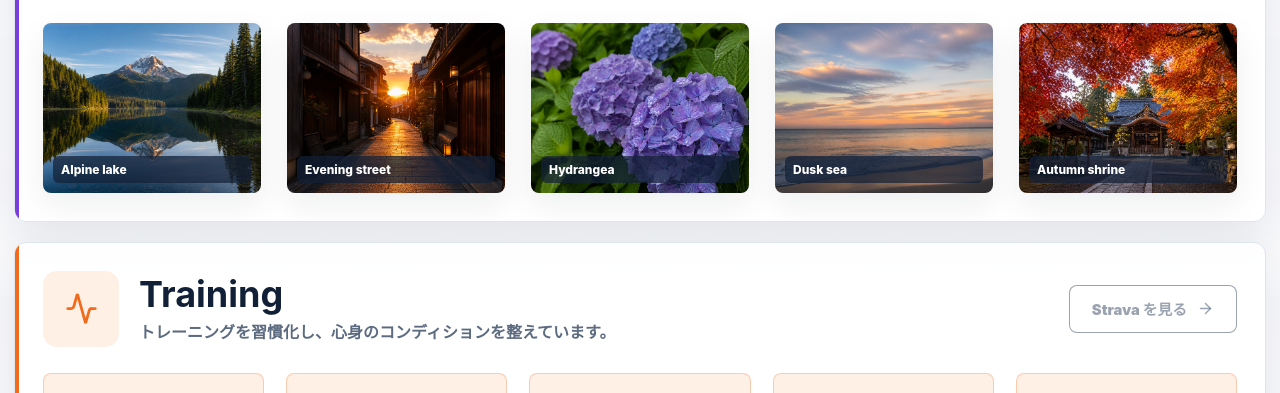
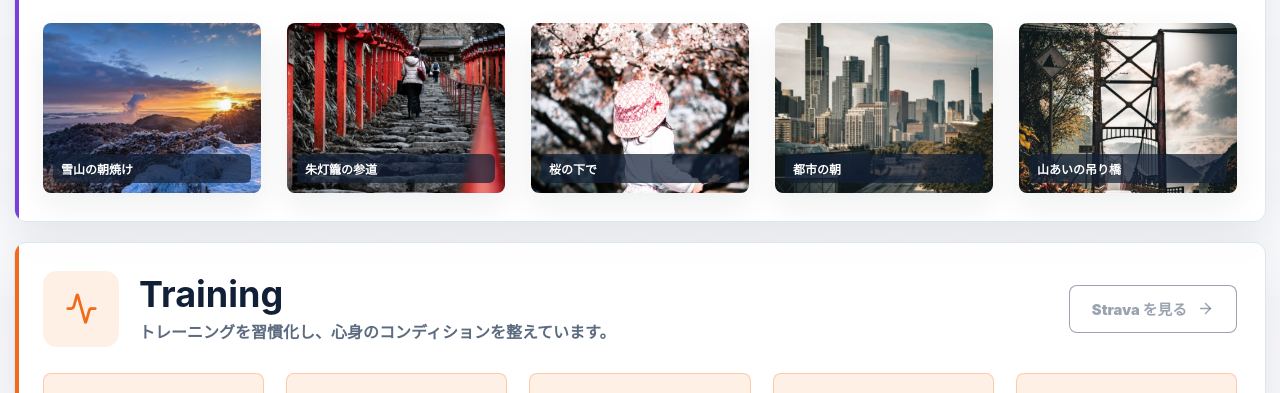
Before and after one commit to TatsuyaKakamu/my_portfolio, an Astro site: page / in a window 1280 px wide. Shown: the part 2125-2518 px from the top of the page. Built offline with nearby package versions, Linux system fonts and the light colour scheme; Astro itself is replaced by a stand-in of ours.

Commit message:
Enable Instagram and replace photography images

```diff
--- a/src/data/portfolio.ts
+++ b/src/data/portfolio.ts
@@ -113,7 +113,7 @@ export const externalLinks: ExternalLink[] = [
     icon: "tuv",
     status: "ready"
   },
-  { label: "Instagram", url: "", icon: "instagram", status: "coming-soon" },
+  { label: "Instagram", url: "https://www.instagram.com/t_kakamu_/", icon: "instagram", status: "ready" },
   { label: "Strava", url: "", icon: "strava", status: "coming-soon" }
 ];
 
@@ -160,39 +160,39 @@ export const certification: Certification = {
 
 export const photos: PhotoItem[] = [
   {
-    image: "/images/generated/photo-lake.jpg",
-    alt: "雪山が湖面に映る静かな山岳湖",
-    caption: "Alpine lake",
+    image: "/images/photos/snowy-sunrise.jpg",
+    alt: "雪の積もった山道から朝焼けと海を望む風景",
+    caption: "雪山の朝焼け",
     postUrl: "",
-    lastFetchedAt: "2026-04-24T00:00:00+09:00"
+    lastFetchedAt: "2026-04-26T00:00:00+09:00"
   },
   {
-    image: "/images/generated/photo-street.jpg",
-    alt: "夕日の差し込む古い街並みの路地",
-    caption: "Evening street",
+    image: "/images/photos/red-lantern-steps.jpg",
+    alt: "赤い灯籠が並ぶ石段の参道を歩く人たち",
+    caption: "朱灯籠の参道",
     postUrl: "",
-    lastFetchedAt: "2026-04-24T00:00:00+09:00"
+    lastFetchedAt: "2026-04-26T00:00:00+09:00"
   },
   {
-    image: "/images/generated/photo-hydrangea.jpg",
-    alt: "雨上がりの紫陽花",
-    caption: "Hydrangea",
+    image: "/images/photos/cherry-blossoms.jpg",
+    alt: "桜の花の下で帽子をかぶった子どもが立つ春の風景",
+    caption: "桜の下で",
     postUrl: "",
-    lastFetchedAt: "2026-04-24T00:00:00+09:00"
+    lastFetchedAt: "2026-04-26T00:00:00+09:00"
   },
   {
-    image: "/images/generated/photo-sea.jpg",
-    alt: "夕暮れの穏やかな海と雲",
-    caption: "Dusk sea",
+    image: "/images/photos/city-skyline.jpg",
+    alt: "高層ビルが並ぶ都市のスカイラインと広い道路",
+    caption: "都市の朝",
     postUrl: "",
-    lastFetchedAt: "2026-04-24T00:00:00+09:00"
+    lastFetchedAt: "2026-04-26T00:00:00+09:00"
   },
   {
-    image: "/images/generated/photo-autumn.jpg",
-    alt: "紅葉に囲まれた静かな寺社の風景",
-    caption: "Autumn shrine",
+    image: "/images/photos/mountain-bridge.jpg",
+    alt: "山あいに架かる吊り橋と朝日に照らされた霧",
+    caption: "山あいの吊り橋",
     postUrl: "",
-    lastFetchedAt: "2026-04-24T00:00:00+09:00"
+    lastFetchedAt: "2026-04-26T00:00:00+09:00"
   }
 ];
 
--- a/src/pages/index.astro
+++ b/src/pages/index.astro
@@ -50,6 +50,7 @@ const sectionIconMap = {
   training: Activity,
   about: UserRound
 };
+const instagramUrl = externalLinks.find((item) => item.icon === "instagram")?.url;
 ---
 
 <!doctype html>
@@ -263,7 +264,7 @@ const sectionIconMap = {
             icon={sectionIconMap.photography}
             theme="photography"
             ctaLabel="Instagram を見る"
-            disabled
+            ctaHref={instagramUrl}
           />
           <div class="photo-grid">
             {
```
Also changed, not shown: public/images/photos/cherry-blossoms.jpg (added), public/images/photos/city-skyline.jpg (added), public/images/photos/mountain-bridge.jpg (added), public/images/photos/red-lantern-steps.jpg (added), public/images/photos/snowy-sunrise.jpg (added).
